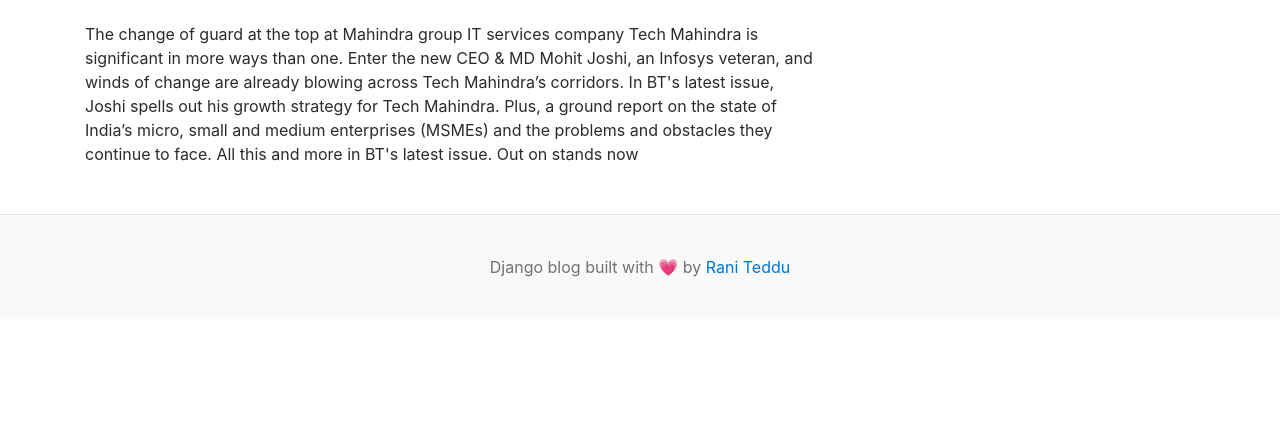
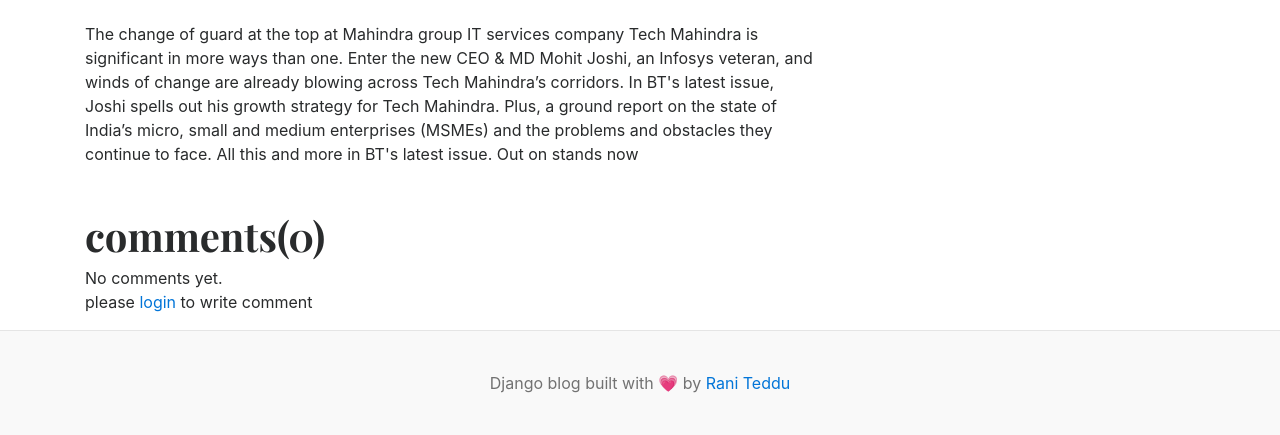
Before and after one commit to raniteddu/django-blog, a Django app: a page that uses template/blog.html in a window 1280 px wide. Shown: the part 757-1192 px from the top of the page. Before the commit the page ends 1034 px from the top, so only its background shows below. Run offline with Django 5.2, Linux system fonts and the light colour scheme; data comes from the database, SQL or seed files in the repository; both versions use the stored data as it was after the commit.

Commit message:
comment feature

```diff
--- a/blogs/admin.py
+++ b/blogs/admin.py
@@ -1,5 +1,5 @@
 from django.contrib import admin
-from .models import Category, Blog, SocialLink
+from .models import Category, Blog, SocialLink, Comment
 
 class BlogAdmin(admin.ModelAdmin):
     prepopulated_fields = {'slug':('title',)}
@@ -10,3 +10,4 @@ class BlogAdmin(admin.ModelAdmin):
 admin.site.register(Category)
 admin.site.register(Blog, BlogAdmin)
 admin.site.register(SocialLink)
+admin.site.register(Comment)
--- a/blogs/models.py
+++ b/blogs/models.py
@@ -43,3 +43,14 @@ class SocialLink(models.Model):
 
     def __str__(self):
         return self.platform
+
+
+class Comment(models.Model):
+    user = models.ForeignKey(User, on_delete=models.CASCADE)
+    blog = models.ForeignKey(Blog, on_delete=models.CASCADE)
+    comment = models.TextField(max_length=250)
+    created_at = models.DateTimeField(auto_now_add=True)
+    updated_at = models.DateTimeField(auto_now=True)
+
+    def __str__(self):
+        return self.comment
--- a/blogs/views.py
+++ b/blogs/views.py
@@ -1,5 +1,6 @@
+from django.http import HttpResponseRedirect
 from django.shortcuts import render,get_object_or_404
-from .models import Blog, Category
+from .models import Blog, Category,Comment
 from django.db.models import Q
 
 
@@ -14,8 +15,20 @@ def posts_by_category(request, category_id):
 
 def blog(request,slug):
     single_blog = get_object_or_404(Blog, slug=slug)
+    if request.method =='POST':
+        comment = Comment()
+        comment.user = request.user
+        comment.blog = single_blog
+        comment.comment = request.POST['comment']
+        comment.save()
+        return HttpResponseRedirect(request.path_info)
+
+    comments = Comment.objects.filter(blog=single_blog)
+    comment_count = comments.count()
     context = {
-        'single_blog' : single_blog
+        'single_blog' : single_blog,
+        'comments' : comments,
+        'comment_count' : comment_count
     }
     return render(request, 'blog.html', context)
 
--- a/template/blog.html
+++ b/template/blog.html
@@ -22,7 +22,39 @@
                 <section class="mb-5">
                     <p class="fs-5 mb-4">{{ single_blog.short_description }}</p>
                     <p class="fs-5 mb-4">{{ single_blog.blog_body }}</p>
-                    </section>
+                </section>
+                <!-- comments-->
+
+                <h1>comments({{ comment_count }})</h1>
+                {% if comments %}
+                    {% for comment in comments%}
+                    <div class="card mt-2">
+                        <div class="card-body">
+                            <p class="card-text mb-0">
+                                {{ comment }}
+                            </p>
+                            <span><small>by {{ user }}</small></span>
+                            <span><small>|{{ created_at| timesince }} ago</small></span>
+                        </div>
+                    </div>
+                    {% endfor %}
+                {% else %}
+                    <smal> No comments yet.</smal>
+                {% endif %}
+                <br>
+                {% if perms.auth.comments %}
+                <div class="form-group">
+                    <form action="" method="POST">
+                        {% csrf_token %}
+                        <div class="form-group mt-2">
+                            <textarea name="comment" class="form-control" placeholder="write your comment"></textarea>
+                            <input type="submit" value="submit" class="btn btn-primary mt-2">
+                        </div>
+                    </form>
+                </div>
+                {% else %}
+                <p>please <span><a href="{% url 'login' %}">login</a></span> to write comment</p>
+                {% endif %}
             </article>
         </div>
         <!-- Side widgets-->
```
Also changed, not shown: blogs/migrations/0007_comment.py (added), db.sqlite3.
